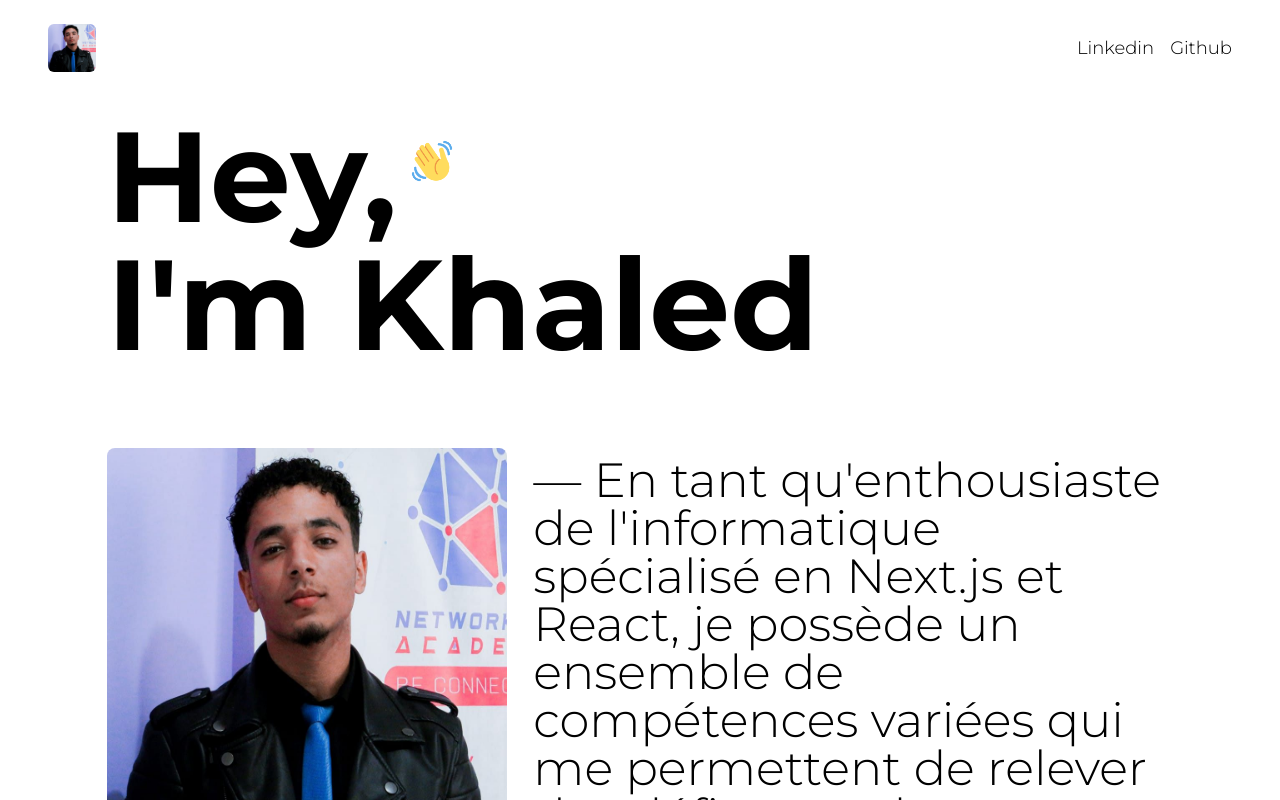
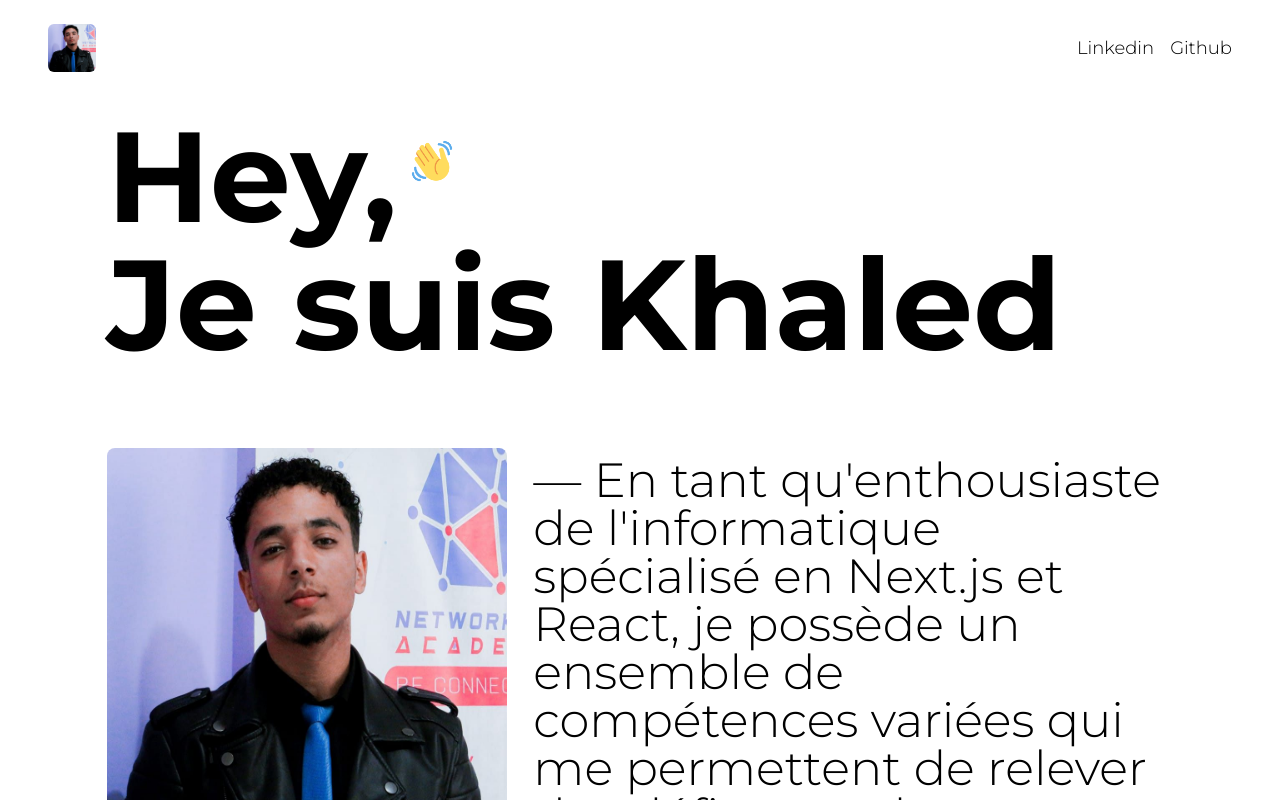
Before and after one commit to anwar-2000/latest_portfolio, a Next.js app: page / in a window 1280 px wide. Shown: the top 800 px of the page. Built offline with nearby package versions, Linux system fonts and the light colour scheme; a web font is replaced by a local one.

Commit message:
update Portfolio text

```diff
--- a/components/Hero.tsx
+++ b/components/Hero.tsx
@@ -56,7 +56,7 @@ const Hero = () => {
         initial={{ x: -50, opacity: 0 }}
         whileInView={{ x: 0, opacity: 1 }}
         viewport={{ once: true }}
-        transition={{ duration: 0.4 }}
+        transition={{ duration: 0.6, ease: "easeOut" }}
         className="text-6xl md:text-9xl font-extrabold text-black "
         onMouseMove={handleMouseMove}
         onMouseLeave={handleMouseLeave}
@@ -67,12 +67,12 @@ const Hero = () => {
           initial={{ x: 40, opacity: 0 }}
           whileInView={{ x: 0, opacity: 1 }}
           viewport={{ once: true }}
-        transition={{ duration: 0.5 }}
+          transition={{ duration: 0.6, ease: "easeOut" }}
           className="text-6xl md:text-9xl font-bold text-black z-20"
           onMouseMove={handleMouseMove}
           onMouseLeave={handleMouseLeave}
         >
-        I&apos;m Khaled
+          Je suis Khaled
         </motion.h1>
         <div className="w-full flex flex-wrap items-center justify-between">
           <motion.img
```
Lines whose indentation alone changed are shown as unchanged.
